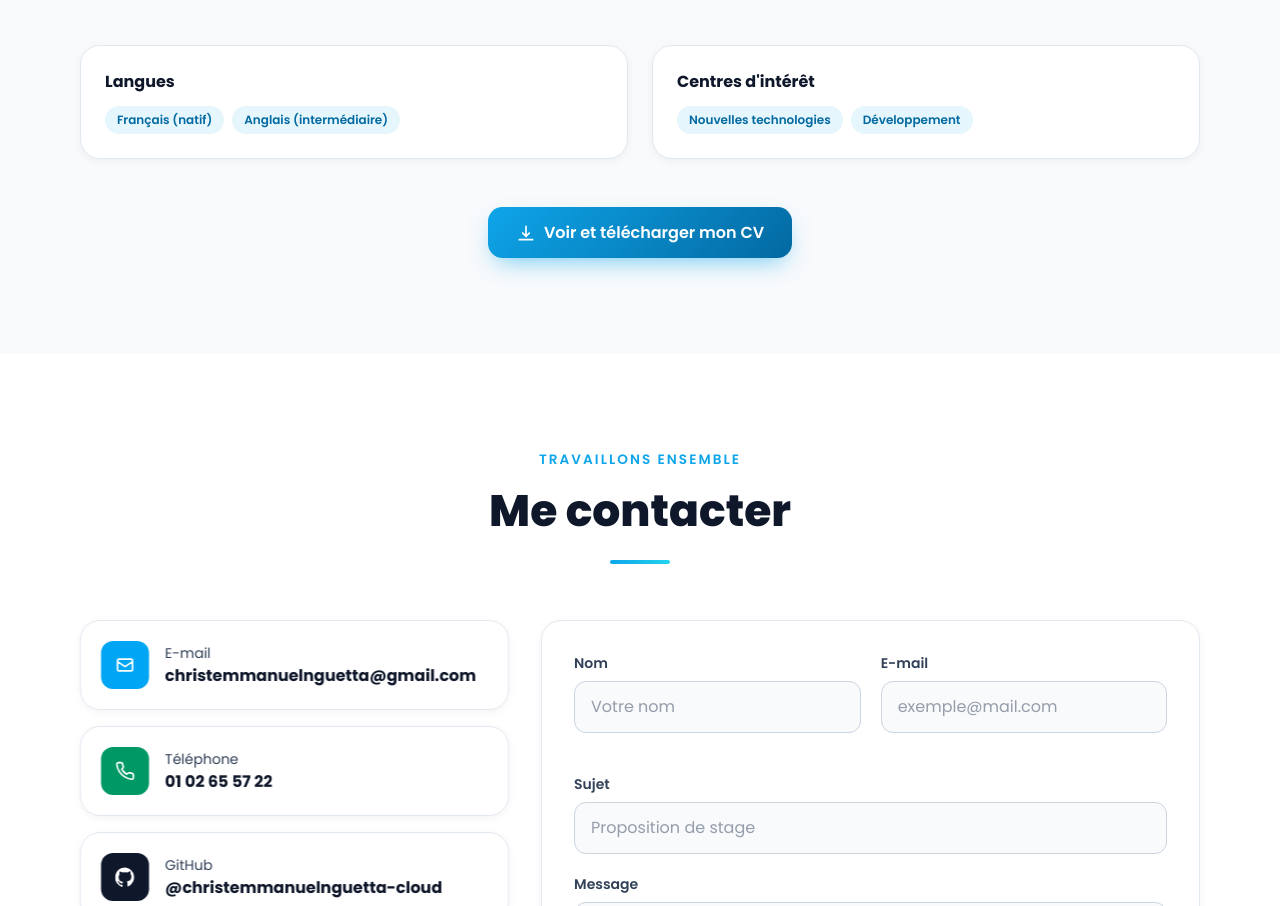
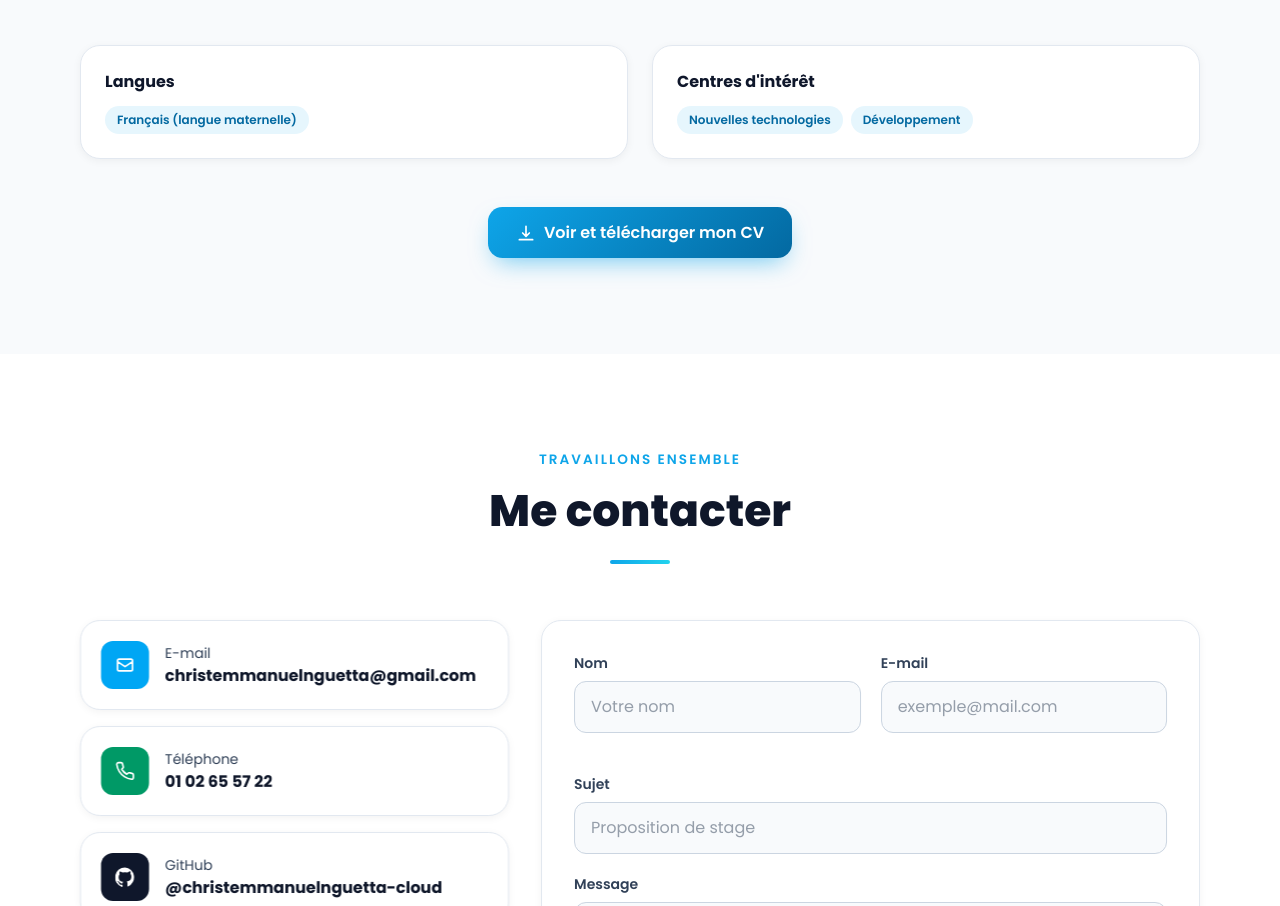
Before and after one commit to christemmanuelnguetta-cloud/Mon-Portfolio, a plain HTML site: page index.html in a window 1280 px wide. Shown: the part 3267-4173 px from the top of the page. Drawn offline with nearby package versions, Linux system fonts and the light colour scheme; animation ran at ten frames a second.

Commit message:
CV : retirer l'anglais de la rubrique Langues
Ne garder que le français comme langue maternelle, dans la page
d'accueil et dans le CV.

```diff
--- a/index.html
+++ b/index.html
@@ -342,7 +342,7 @@
         <div class="mt-12 grid sm:grid-cols-2 gap-6 reveal" data-anim="bascule">
           <div class="carte p-6">
             <h3 class="font-bold text-slate-900 dark:text-white mb-3">Langues</h3>
-            <ul class="liste-tags"><li class="tag">Français (natif)</li><li class="tag">Anglais (intermédiaire)</li></ul>
+            <ul class="liste-tags"><li class="tag">Français (langue maternelle)</li></ul>
           </div>
           <div class="carte p-6">
             <h3 class="font-bold text-slate-900 dark:text-white mb-3">Centres d'intérêt</h3>
```
Also changed, not shown: cv.html (+0 -1 lines).
